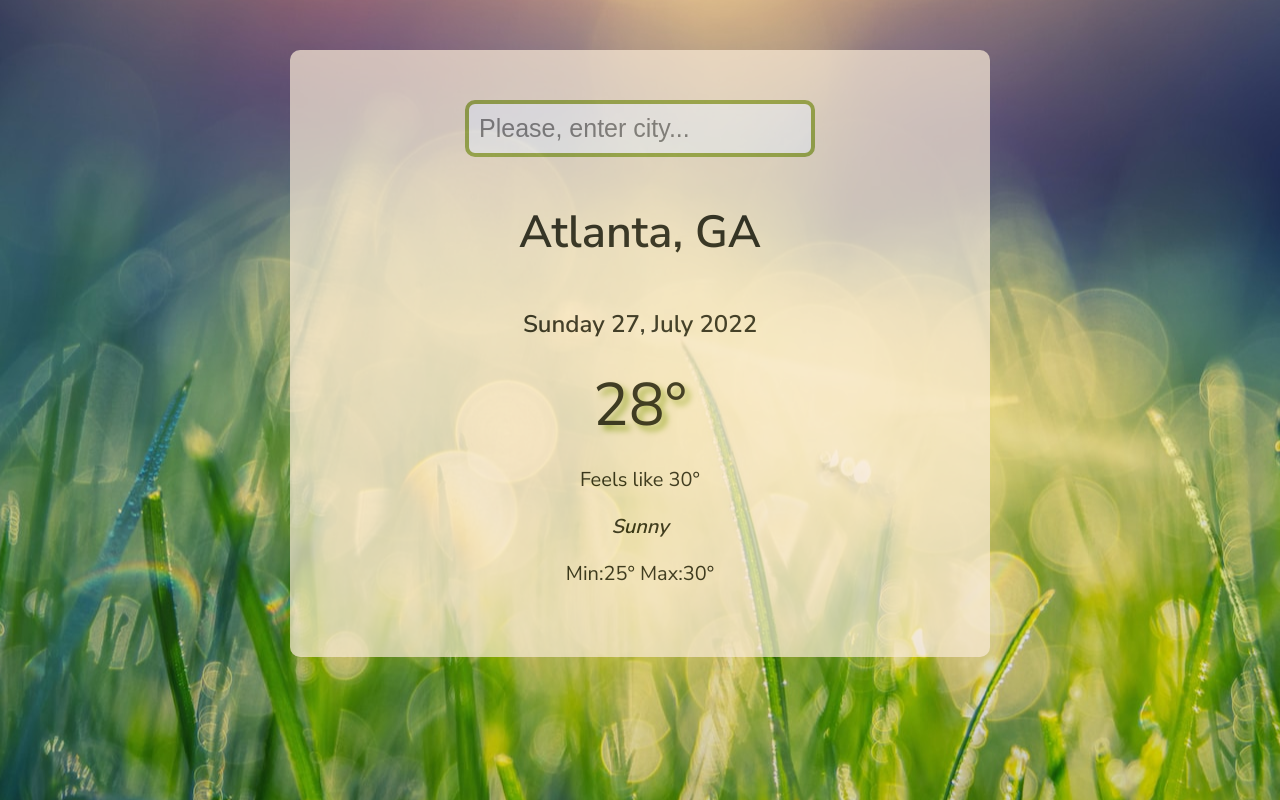
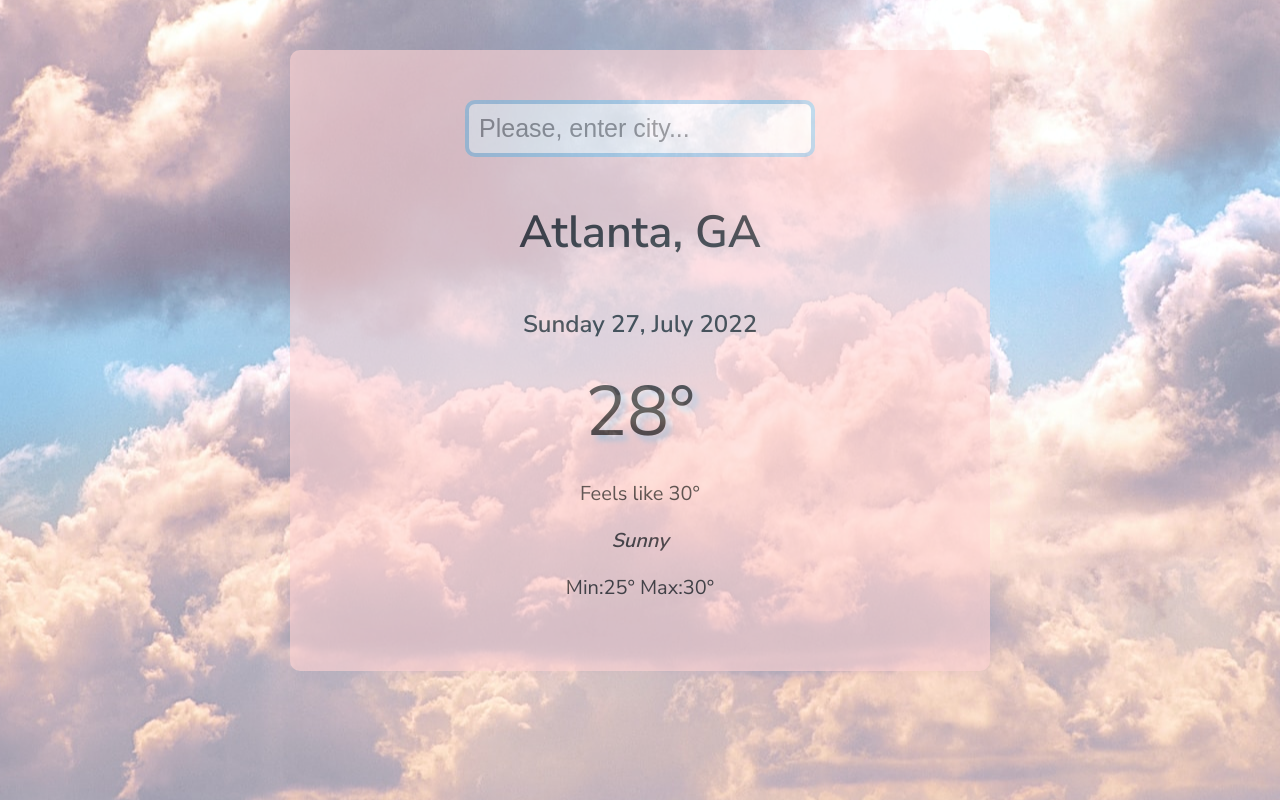
Before and after one commit to AnnaMitchellDeveloper/Weather-app-spring, a plain HTML site: page index.html in a window 1280 px wide. Drawn offline with Linux system fonts and the light colour scheme.

Commit message:
Changed background picture and some style

```diff
--- a/src/style.css
+++ b/src/style.css
@@ -1,26 +1,26 @@
 body {
-  background-image: url(../images/bg-picture.jpg);
+  background-image: url(../images/bg-clouds.jpg);
   background-repeat: no-repeat;
   background-position: center;
   font-family: "Nunito Sans", sans-serif;
 }
 .container {
   max-width: 600px;
-  background-color: antiquewhite;
+  background-color: #FFD4D4;
   padding: 50px;
   text-align: center;
   margin: 50px auto;
   border-radius: 10px;
-  opacity: 0.7;
+  opacity: 0.6;
 }
 #inputField {
   font-size: 25px;
   border-radius: 10px;
   padding: 10px;
-  border: 4px solid #95a934;
+  border: 4px solid #99c8e8;
 }
 #inputField:focus {
-  background-color: #95a934;
+  background-color: #99c8e8;
   border: 4px solid gray;
 }
 #city {
@@ -32,8 +32,8 @@ body {
   font-weight: bold;
 }
 #temperature {
-  font-size: 60px;
-  text-shadow: 5px 5px 6px #95a934;
+  font-size: 70px;
+  text-shadow: 5px 5px 6px #99c8e8;
   margin: 0;
 }
 #feelsLike,
```
Also changed, not shown: images/bg-clouds.jpg (added).
